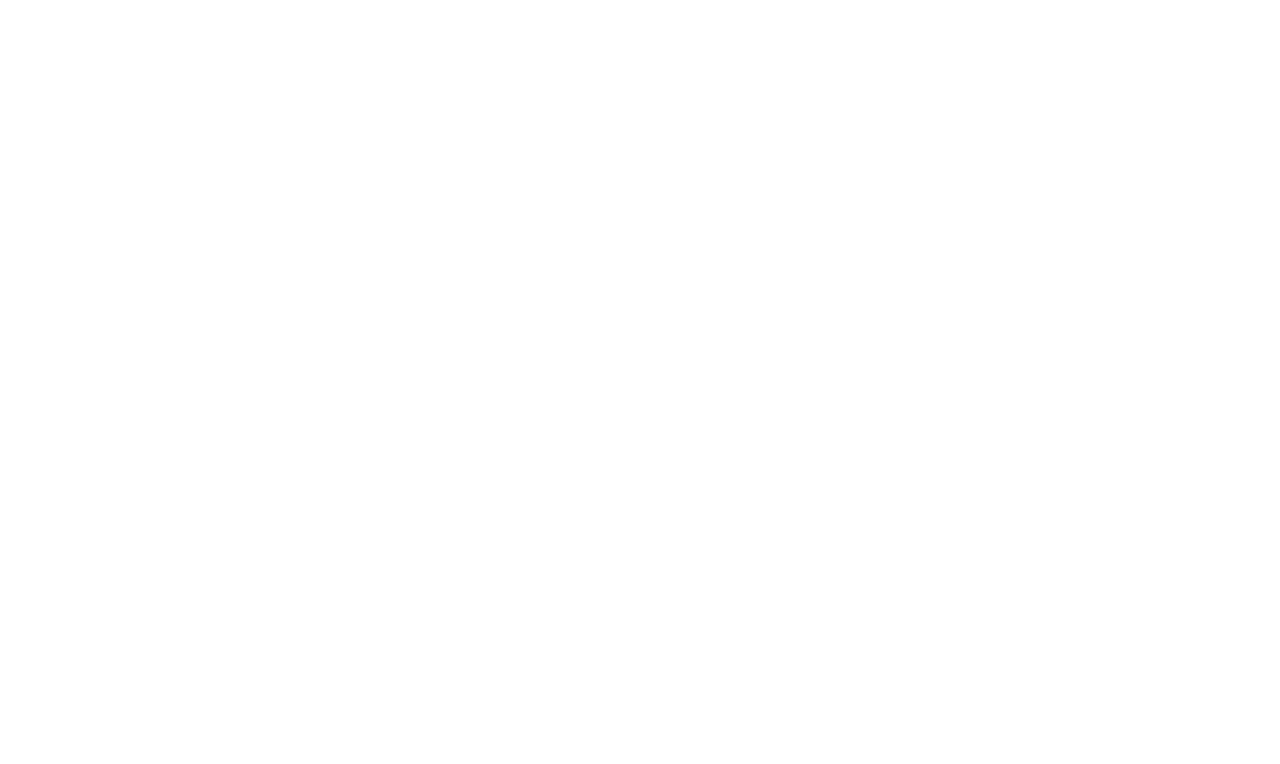
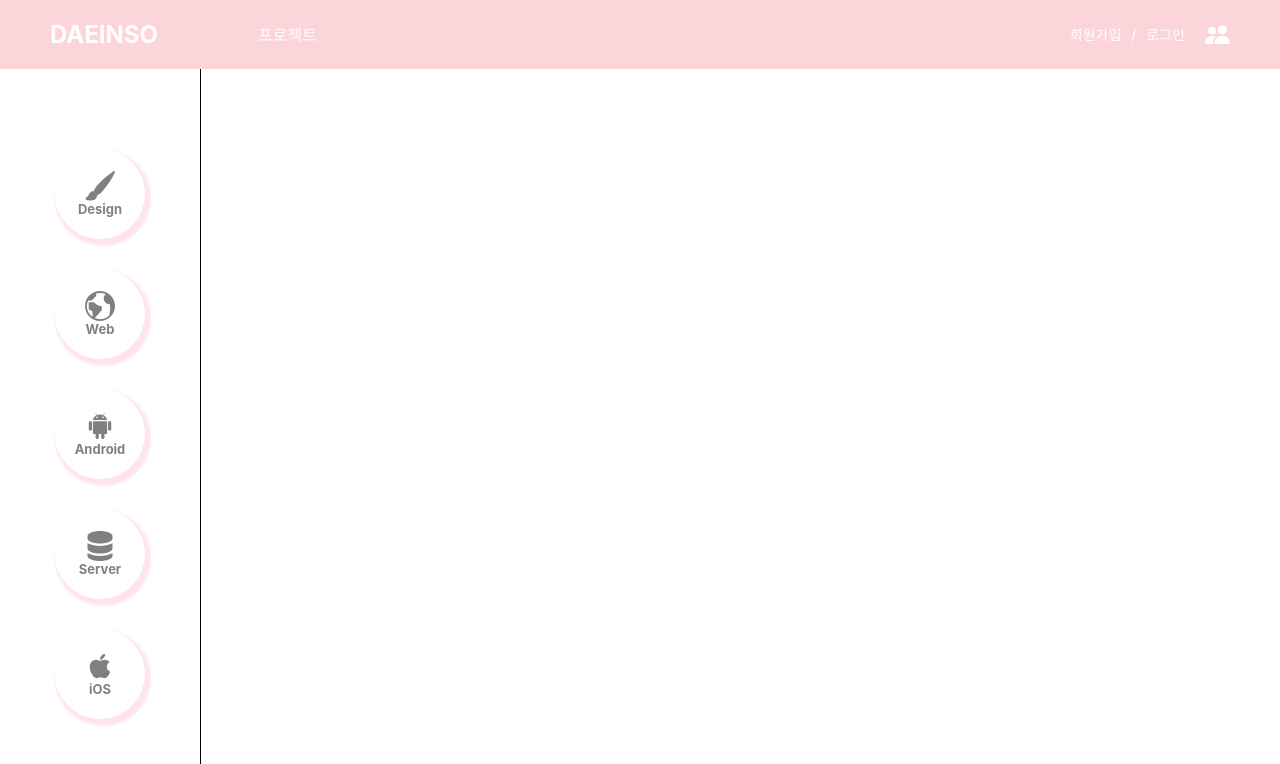
Before and after one commit to HAERIM0/DAEINSO_V2_Winter, a React (Create React App) app in the folder daeinso/: page /project in a window 1280 px wide. Before the commit this address had no page. Shown: the top 764 px of the page. Built offline with nearby package versions, Linux system fonts and the light colour scheme.

Commit message:
feat tag

```diff
--- a/daeinso/src/App.js
+++ b/daeinso/src/App.js
@@ -4,6 +4,7 @@
 import Signuppage from "./page/Signuppage/Signuppage";
 import Mainpage from "./page/Mainpage/Mainpage";
 import Inputpage from "./page/Inputpage/Inputpage";
+import Projectlist from "./page/Projectlistpage/Projectlist";
 
 function App() {
   return (
@@ -13,6 +14,7 @@
         <Route path="/signup" element={<Signuppage />} />
         <Route path="/main" element={<Mainpage />} />
         <Route path="/input" element={<Inputpage />} />
+        <Route path="/project" element={<Projectlist />} />
       </Routes>
     </BrowserRouter>
   );
--- a/daeinso/src/components/File/file.style.js
+++ b/daeinso/src/components/File/file.style.js
@@ -17,6 +17,11 @@
 `;
 
 export const ImgUploadBt = styled.div`
+  /* position: absolute; */
+  position: relative;
+  /* width: 20%; */
+  /* display: flex; */
+  /* justify-content: space-around; */
   margin-left: 20%;
   button {
     display: flex;
--- a/daeinso/src/components/Input/input.style.js
+++ b/daeinso/src/components/Input/input.style.js
@@ -87,7 +87,8 @@
 `;
 export const TeamEx = styled.div`
   display: flex;
-  margin-left: 20.1%;
+  justify-content: center;
+  /* margin-left: 20.1%; */
   margin-top: 16px;
 `;
 
@@ -102,13 +103,14 @@
     background-color: #efefef;
     border: 0;
     border-radius: 10px;
-    margin-right: 20px;
+    /* margin-right: 20px; */
     text-indent: 10px;
   }
 `;
 export const Info = styled.div`
   display: flex;
-  margin-left: 20.1%;
+  justify-content: center;
+  /* margin-left: 20.1%; */
   margin-top: 16px;
 `;
 export const InfoTop = styled.div`
@@ -122,7 +124,7 @@
     background-color: #efefef;
     border: 0;
     border-radius: 10px;
-    margin-right: 20px;
+    /* margin-right: 20px; */
     text-indent: 10px;
   }
 `;
--- /dev/null
+++ b/daeinso/src/components/Tag/Tag.jsx
@@ -0,0 +1,60 @@
+import React from "react";
+import { AiFillAndroid, AiFillApple } from "react-icons/ai";
+import { BsServer, BsFillBrushFill } from "react-icons/bs";
+import { ImEarth } from "react-icons/im";
+import {
+  TagWrap,
+  TagList,
+  BrushIconBox,
+  EarthIconBox,
+  AndroidIconBox,
+  ServerIconBox,
+  AppleIconBox,
+  AppleIcon,
+  BrushIcon,
+  EarthIcon,
+  AndroidIcon,
+  ServerIcon,
+  Tlqkf,
+} from "./tag.style";
+export default function Tag() {
+  return (
+    <TagWrap>
+      <Tlqkf>
+        {" "}
+        <TagList>
+          <BrushIconBox>
+            <BrushIcon>
+              <BsFillBrushFill className="Tagbrush" />
+              <b>Design</b>
+            </BrushIcon>
+          </BrushIconBox>
+          <EarthIconBox>
+            <EarthIcon>
+              <ImEarth />
+              <b>Web</b>
+            </EarthIcon>
+          </EarthIconBox>
+          <AndroidIconBox>
+            <AndroidIcon>
+              <AiFillAndroid />
+              <b>Android</b>
+            </AndroidIcon>
+          </AndroidIconBox>
+          <ServerIconBox>
+            <ServerIcon>
+              <BsServer />
+              <b>Server</b>
+            </ServerIcon>
+          </ServerIconBox>
+          <AppleIconBox>
+            <AppleIcon>
+              <AiFillApple />
+              <b>iOS</b>
+            </AppleIcon>
+          </AppleIconBox>
+        </TagList>
+      </Tlqkf>
+    </TagWrap>
+  );
+}
--- /dev/null
+++ b/daeinso/src/components/Tag/tag.style.js
@@ -0,0 +1,145 @@
+import styled from "styled-components";
+
+export const TagWrap = styled.div`
+  /* display: flex; */
+  /* align-items: center; */
+  /* border-right: 1px solid black; */
+
+  /* height: ; */
+  /* height: 200px; */
+`;
+
+export const Tlqkf = styled.div`
+  display: flex;
+  border-right: 1px solid black;
+  width: 200px;
+  height: 100%;
+`;
+export const TagList = styled.div`
+  display: flex;
+  flex-direction: column;
+  justify-content: center;
+  align-items: center;
+  /* margin-top: 40px;/ */
+  height: 760px;
+  width: 100%;
+
+  /* align-items: center;/ */
+  /* justify-content: center; */
+  /* height: 100vh; */
+
+  /* border-right: 1px solid black; */
+`;
+export const BrushIconBox = styled.div`
+  display: flex;
+  align-items: center;
+  justify-content: center;
+  background-color: white;
+  width: 90px;
+  height: 90px;
+  border-radius: 50px;
+  color: gray;
+  box-shadow: 3px 4px 3px 3px #ffe5e9;
+  /* margin-left: 10px; */
+  margin-bottom: 30px;
+`;
+export const BrushIcon = styled.div`
+  display: flex;
+  flex-direction: column;
+  align-items: center;
+  font-size: 30px;
+  b {
+    font-size: 13px;
+  }
+`;
+export const EarthIconBox = styled.div`
+  display: flex;
+  align-items: center;
+  justify-content: center;
+  background-color: white;
+  width: 90px;
+  height: 90px;
+  border-radius: 50px;
+  color: gray;
+  box-shadow: 3px 4px 3px 3px #ffe5e9;
+  /* margin-left: 10px; */
+  margin-bottom: 30px;
+`;
+export const EarthIcon = styled.div`
+  display: flex;
+  flex-direction: column;
+  align-items: center;
+  font-size: 30px;
+  b {
+    font-size: 13px;
+  }
+`;
+
+export const AndroidIconBox = styled.div`
+  display: flex;
+  align-items: center;
+  justify-content: center;
+  background-color: white;
+  width: 90px;
+  height: 90px;
+  border-radius: 50px;
+  color: gray;
+  box-shadow: 3px 4px 3px 3px #ffe5e9;
+  /* margin-left: 10px; */
+  margin-bottom: 30px;
+`;
+export const AndroidIcon = styled.div`
+  display: flex;
+  flex-direction: column;
+  align-items: center;
+  font-size: 30px;
+  b {
+    font-size: 13px;
+  }
+`;
+
+export const ServerIconBox = styled.div`
+  display: flex;
+  align-items: center;
+  justify-content: center;
+  background-color: white;
+  width: 90px;
+  height: 90px;
+  border-radius: 50px;
+  color: gray;
+  box-shadow: 3px 4px 3px 3px #ffe5e9;
+  /* margin-left: 10px; */
+  margin-bottom: 30px;
+`;
+export const ServerIcon = styled.div`
+  display: flex;
+  flex-direction: column;
+  align-items: center;
+  font-size: 30px;
+  b {
+    font-size: 13px;
+  }
+`;
+
+export const AppleIconBox = styled.div`
+  display: flex;
+  align-items: center;
+  justify-content: center;
+  background-color: white;
+  width: 90px;
+  height: 90px;
+  border-radius: 50px;
+  color: gray;
+  box-shadow: 3px 4px 3px 3px #ffe5e9;
+  /* margin-left: 10px; */
+  margin-bottom: 30px;
+`;
+export const AppleIcon = styled.div`
+  display: flex;
+  flex-direction: column;
+  align-items: center;
+  font-size: 30px;
+  b {
+    font-size: 13px;
+  }
+`;
--- /dev/null
+++ b/daeinso/src/page/Projectlistpage/Projectlist.js
@@ -0,0 +1,12 @@
+import React from "react";
+import Header from "../../components/Header/Header";
+import Tag from "../../components/Tag/Tag";
+
+export default function Projectlist() {
+  return (
+    <>
+      <Header />
+      <Tag />
+    </>
+  );
+}
```
